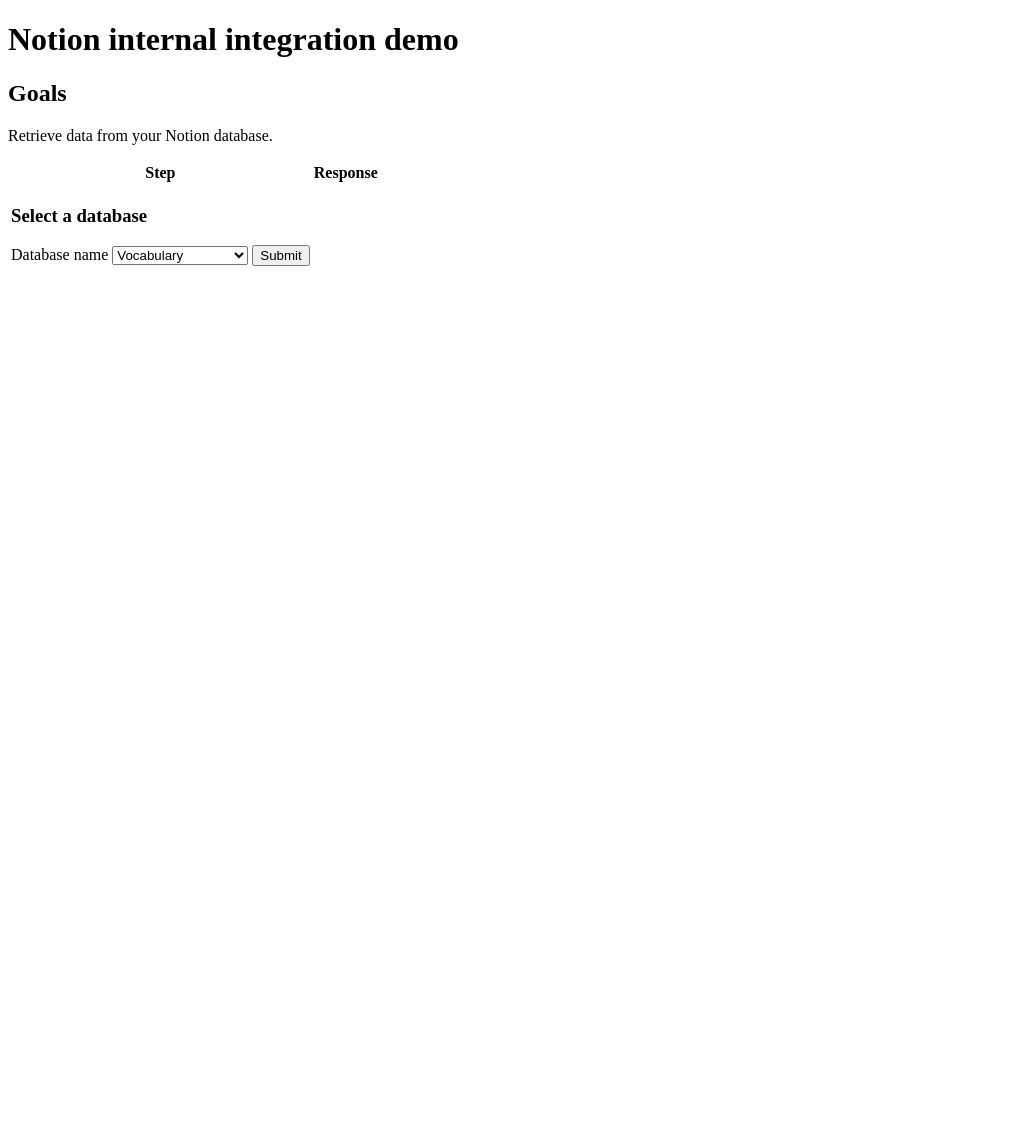
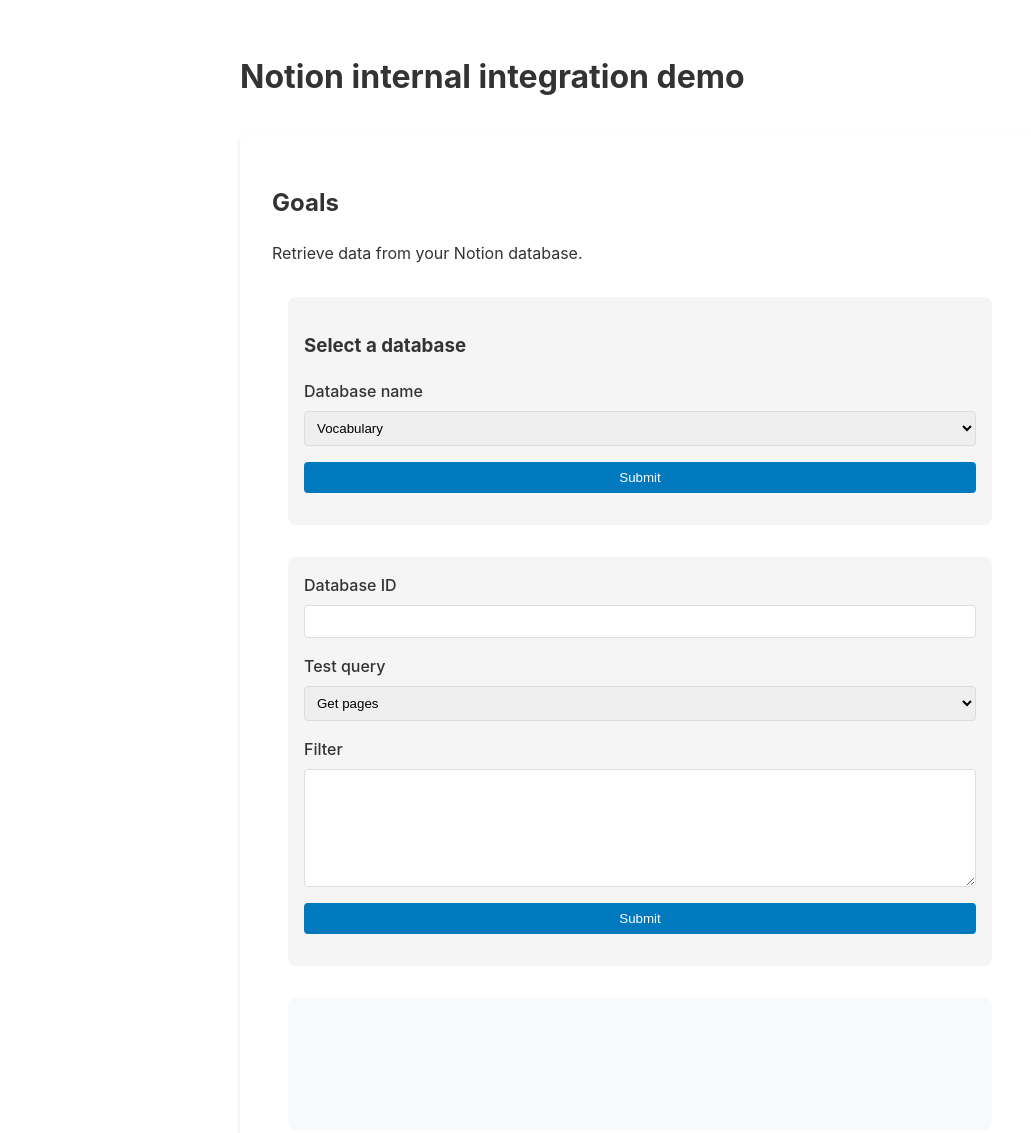
Before and after one commit to namnar/notion-base, a website: page views/index.html in a window 1280 px wide. Shown: the top 1133 px of the page, without its empty margins (0-1031 px from the left). Before the commit the page ends 800 px from the top, so only its background shows below. Drawn offline with Linux system fonts and the light colour scheme.

Commit message:
began adding further test functionalities to index

```diff
--- a/public/style.css
+++ b/public/style.css
@@ -0,0 +1,79 @@
+.container {
+  display: flex;
+  flex-direction: column;
+  gap: 2rem;
+  padding: 1rem;
+}
+
+.form-group {
+  background: #f5f5f5;
+  padding: 1rem;
+  border-radius: 8px;
+}
+
+.form-item {
+  display: flex;
+  flex-direction: column;
+  gap: 0.5rem;
+  margin-bottom: 1rem;
+}
+
+.form-item label {
+  font-weight: 500;
+}
+
+.form-item input,
+.form-item select,
+.form-item textarea {
+  padding: 0.5rem;
+  border: 1px solid #ddd;
+  border-radius: 4px;
+}
+
+.form-item textarea {
+  resize: vertical;
+  min-height: 100px;
+}
+
+.form-item input[type="submit"] {
+  background: #0079bf;
+  color: white;
+  border: none;
+  padding: 0.5rem 1rem;
+  border-radius: 4px;
+  cursor: pointer;
+  transition: background 0.2s;
+}
+
+.form-item input[type="submit"]:hover {
+  background: #005a8c;
+}
+
+.response-area {
+  background: #f8f9fa;
+  padding: 1rem;
+  border-radius: 8px;
+  min-height: 100px;
+}
+
+/* Keep existing styles */
+body {
+  font-family: -apple-system, BlinkMacSystemFont, "Segoe UI", Roboto, "Helvetica Neue", Arial, sans-serif;
+  line-height: 1.5;
+  color: #333;
+  margin: 0;
+  padding: 2rem;
+  max-width: 800px;
+  margin: 0 auto;
+}
+
+header {
+  margin-bottom: 2rem;
+}
+
+main {
+  background: white;
+  padding: 2rem;
+  border-radius: 8px;
+  box-shadow: 0 2px 4px rgba(0,0,0,0.1);
+}
--- a/routes/databaseRoutes.js
+++ b/routes/databaseRoutes.js
@@ -3,6 +3,10 @@
 const express = require('express');
 const router = express.Router();
 const handleDatabaseQuery  = require('../controllers/databaseController');
+const handleTestQuery = require('../controllers/testController');
+
+// Test route
+router.post('/test', handleTestQuery);
 
 //Route for querying specific methods in the database
 router.post('/methods', handleDatabaseQuery);
--- a/views/index.html
+++ b/views/index.html
@@ -24,29 +24,52 @@
       <p>
         Retrieve data from your Notion database.
       </p>
-      <table>
-        <tr>
-          <th>Step</th>
-          <th>Response</th>
-        </tr>
-        <tr>
-          <td>
-            <h3>Select a database</h3>
-            <form id="databaseForm">
+      <div class="container">
+        <div class="form-group">
+          <h3>Select a database</h3>
+          <form id="databaseForm">
+            <div class="form-item">
               <label for="dbName">Database name</label>
               <select id="dbName">
                 <option value="Vocabulary">Vocabulary</option>
                 <option value="MethodsWebDev">Methods: Web Dev</option>
                 <option value="MethodsPython">Methods: Python</option>
               </select>
-              <!-- <input type="text" id="dbName" /> -->
-              <input type="submit" />
-            </form>
-          </td>
+            </div>
+            <div class="form-item">
+              <input type="submit" value="Submit" />
+            </div>
+          </form>
+        </div>
+
+        <div class="form-group">
+          <form id="databaseTest">
+            <div class="form-item">
+              <label for="databaseId">Database ID</label>
+              <input type="text" id="databaseId" />
+            </div>
+            <div class="form-item">
+              <label for="testQuery">Test query</label>
+              <select id="testQuery">
+                <option value="getPages">Get pages</option>
+                <option value="getSinglePage">Get single page</option>
+                <option value="getDatabase">Get database info</option>
+              </select>
+            </div>
+            <div class="form-item">
+              <label for="testFilter">Filter</label>
+              <textarea id="testFilter" rows="5"></textarea>
+            </div>
+            <div class="form-item">
+              <input type="submit" value="Submit" />
+            </div>
+          </form>
+        </div>
+
+        <div class="response-area" id="dbResponse">
           <!-- The database form response will be appended here after submitting it -->
-          <td id="dbResponse"></td>
-        </tr>
-      </table>
+        </div>
+      </div>
     </main>
   </body>
 </html>
```
Also changed, not shown: controllers/testController.js (added, +119 -0 lines), db/index.js (+18 -18 lines), views/index copy.html (added, +52 -0 lines).
